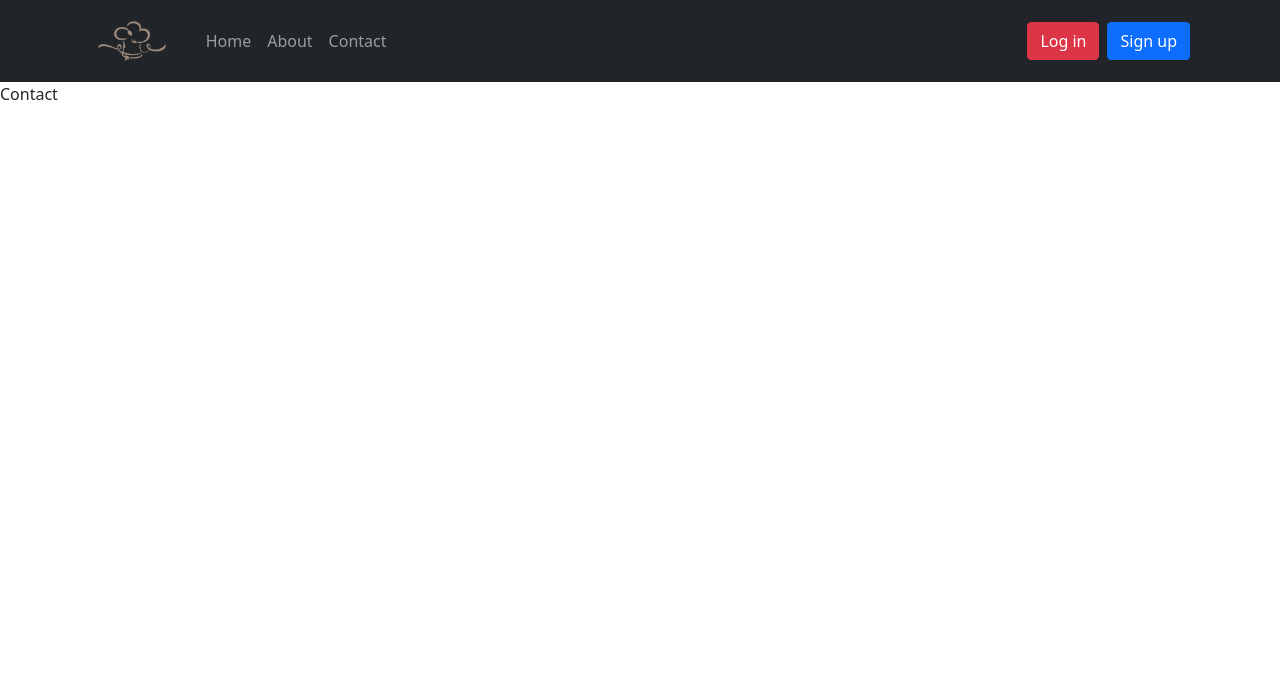
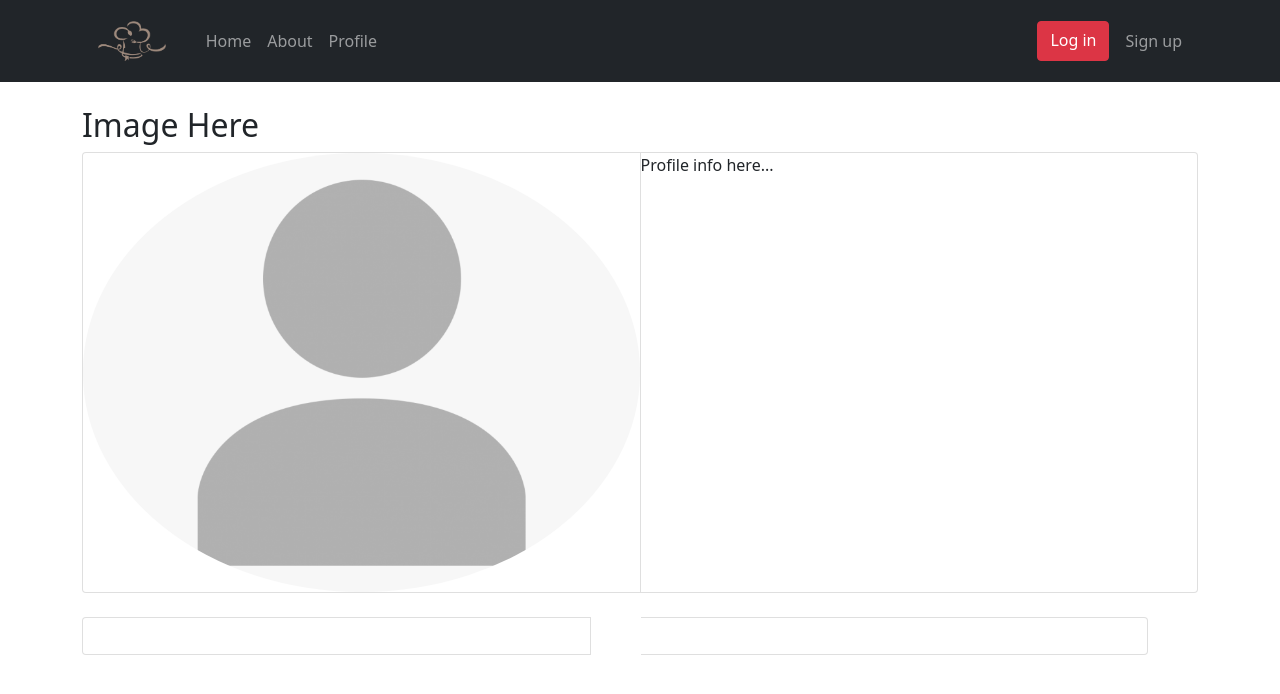
Before and after one commit to Dapr1nc3/Food-App, a React (Create React App) app: page /contact in a window 1280 px wide. Shown: the top 694 px of the page. Built offline with nearby package versions, Linux system fonts and the light colour scheme.

Commit message:
Edited Contact page and made it into a Profile page

```diff
--- a/src/App.js
+++ b/src/App.js
@@ -5,8 +5,8 @@ import Home from "./pages/Home";
 import About from "./pages/About";
 import Contact from "./pages/Contact";
 import NotFound from "./pages/NotFound";
+import SignIn from "./pages/logIn";
 import SignUp from "./pages/SignUp";
-import SignIn from "./pages/logIn";
 
 function App() {
   return (
--- a/src/componets/Navbar/Navagation.js
+++ b/src/componets/Navbar/Navagation.js
@@ -25,15 +25,15 @@ function Navigation() {
             <Nav className="me-auto">
               <Nav.Link href="/">Home</Nav.Link>
               <Nav.Link href="/about">About</Nav.Link>
-              <Nav.Link href="/contact">Contact</Nav.Link>
+              <Nav.Link href="/contact">Profile</Nav.Link>
             </Nav>
             <Nav>
               <Button href="/signin" variant="danger">
                 Log in
               </Button>
-              <Button href="/signup" className="mx-2" variant="primary">
+              <Nav.Link href="/signup" className="mx-2" variant="primary">
                 Sign up
-              </Button>
+              </Nav.Link>
             </Nav>
           </Navbar.Collapse>
         </Container>
--- a/src/index.css
+++ b/src/index.css
@@ -59,3 +59,12 @@ code {
 .site-logo {
   height: 40px;
 }
+
+/* Profile picture styling */
+.profile-picture {
+  border-radius: 50%;
+}
+
+.profile-btn {
+  margin-right: 50px;
+}
--- a/src/pages/Contact.js
+++ b/src/pages/Contact.js
@@ -1,8 +1,42 @@
 import React from 'react'
+import { Button } from 'react-bootstrap'
+import { Container } from 'react-bootstrap'
+import userPlaceholder from '../assets/images/profile-placeholder.png'
+
 
 const Contact = () => {
   return (
-    <div>Contact</div>
+    <div>
+      {/* Banner Container */}
+      <Container>
+        <img alt='' src=''></img>
+        <h2>Image Here</h2>
+      </Container>
+
+      {/* Profile Container */}
+      <Container>
+        <div>
+          <div className='card-group'>
+            <div className='card'>
+              <img alt='' src={userPlaceholder} className='profile-picture'></img>
+            </div>
+            <div className='card'>
+              <p>
+                Profile info here...
+              </p>
+            </div>
+          </div>
+          <br></br>
+          <div className="card-group">
+            <Button className='card profile-btn'>Favorite Recipes</Button>
+            <Button className=' card profile-btn'>My Recipes</Button>
+          </div>
+
+        </div>
+      </Container>
+
+    </div>
+
   )
 }
 
```
Also changed, not shown: src/assets/images/profile-placeholder.png (added).
